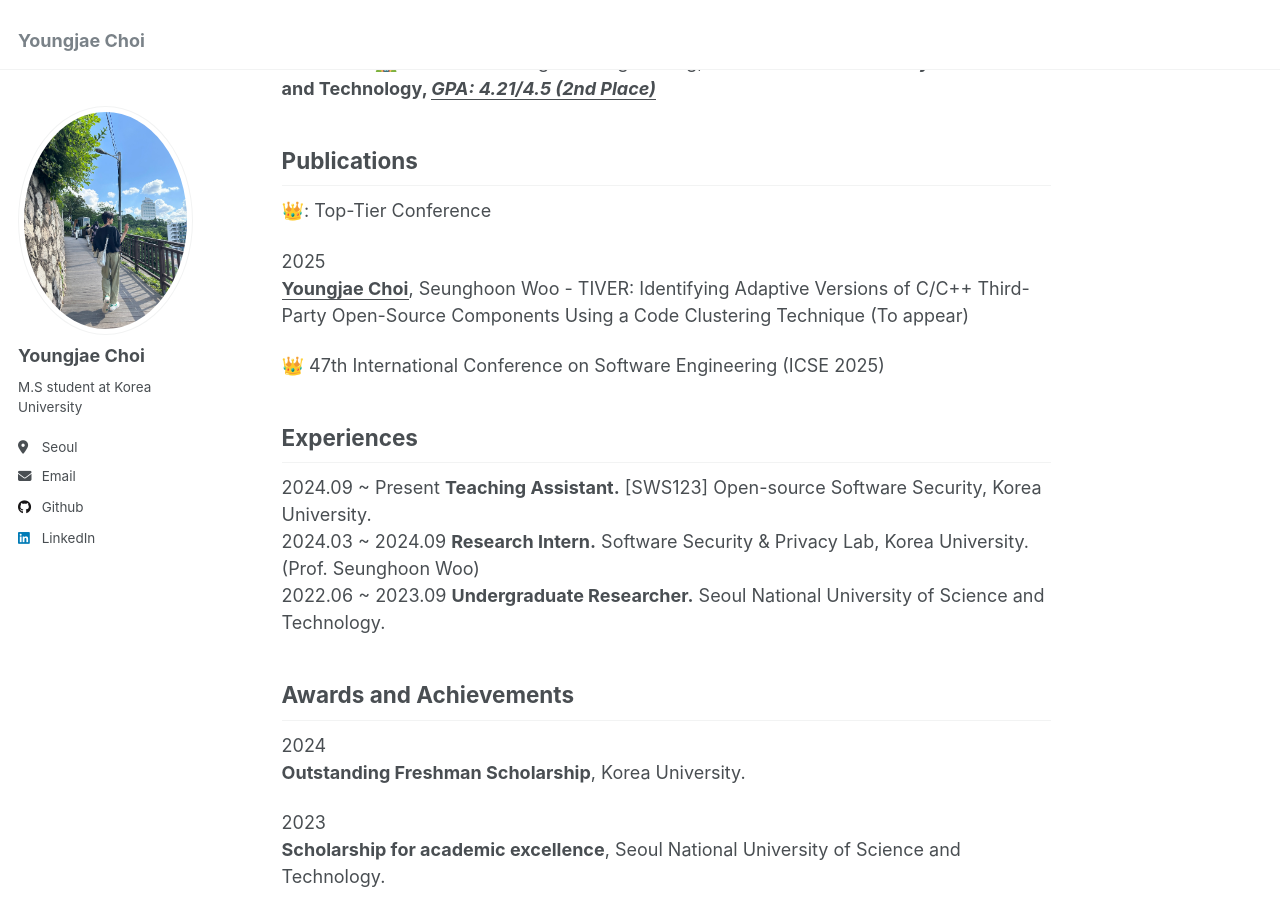
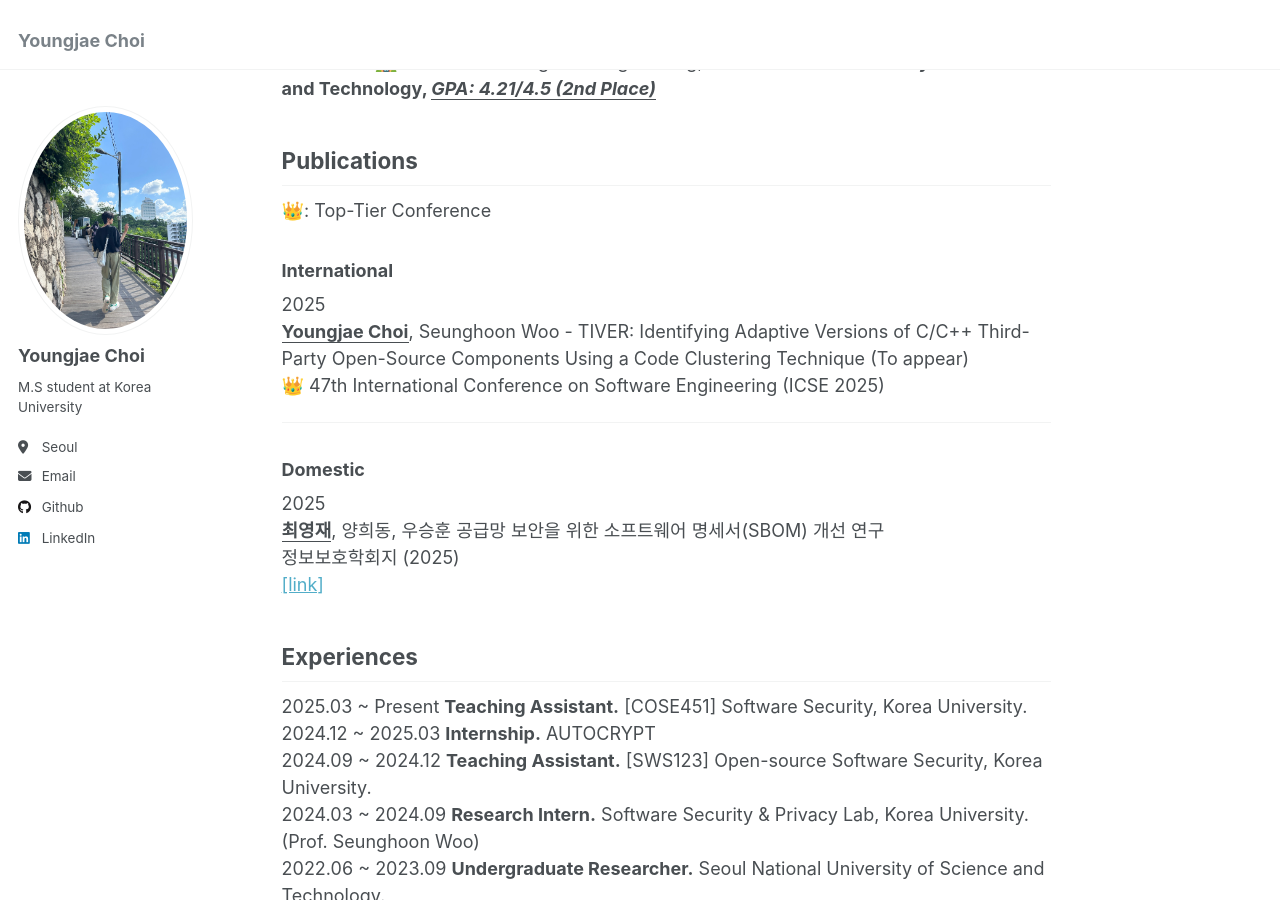
Before and after one commit to Genius-Choi/Genius-Choi.github.io, a Jekyll site: the page built from _pages/about.md, in a window 1280 px wide and 900 px high, scrolled down 304 px. Built offline with Jekyll 4.4.1, drawn with Linux system fonts in a browser that asks for light colours.

Commit message:
add pub and ex

```diff
--- a/_pages/about.md
+++ b/_pages/about.md
@@ -7,39 +7,46 @@ redirect_from:
   - /about.html
 ---
 <!-- Youngjae Choi -->
-✉️ youngjaechoi@korea.ac.kr \\
-    Feel free to email :)
+✉️ youngjaechoi@korea.ac.kr <br>
+Feel free to email :)
 
 ## Education
 
-2024.09 ~ 🏫 **M.S**. Computer Science and Engineering, **Korea University, Sortware Security & Privacy Lab. (Prof. Seunghoon Woo)**\\
-~ 2024.02 🏫 **B.S**. ICT Convergence Engineering, **Seoul National University of Science and Technology, *<u>GPA: 4.21/4.5 (2nd Place)</u>***
+2024.09 ~ 🏫 **M.S**. Computer Science and Engineering, **Korea University, Sortware Security & Privacy Lab. (Prof. Seunghoon Woo)**<br>
+~ 2024.02 🏫 **B.S**. ICT Convergence Engineering, **Seoul National University of Science and Technology, *<u>GPA: 4.21/4.5 (2nd Place)</u><br>***
 
 ## Publications
 👑: Top-Tier Conference
 
+### International
 <font size = 4>2025</font>
 
-**<u>Youngjae Choi</u>**, Seunghoon Woo - TIVER: Identifying Adaptive Versions of C/C++ Third-Party Open-Source Components Using a Code Clustering Technique (To appear)
+**<u>Youngjae Choi</u>**, Seunghoon Woo - TIVER: Identifying Adaptive Versions of C/C++ Third-Party Open-Source Components Using a Code Clustering Technique (To appear)<br>
+👑 47th International Conference on Software Engineering (ICSE 2025)
 
+---
 
+### Domestic
+<font size = 4>2025</font>
 
-👑 47th International Conference on Software Engineering (ICSE 2025)
+**<u>최영재</u>**, 양희동, 우승훈 공급망 보안을 위한 소프트웨어 명세서(SBOM) 개선 연구<br>정보보호학회지 (2025)<br>[[link]](https://www.dbpia.co.kr/journal/articleDetail?nodeId=NODE12088070)
 
 ## Experiences
 
-2024.09 ~ Present **Teaching Assistant.** [SWS123] Open-source Software Security, Korea University. \\
-2024.03 ~ 2024.09 **Research Intern.** Software Security & Privacy Lab, Korea University. (Prof. Seunghoon Woo) \\
+2025.03 ~ Present **Teaching Assistant.** [COSE451] Software Security, Korea University. <br>
+2024.12 ~ 2025.03 **Internship.** AUTOCRYPT <br>
+2024.09 ~ 2024.12 **Teaching Assistant.** [SWS123] Open-source Software Security, Korea University. <br>
+2024.03 ~ 2024.09 **Research Intern.** Software Security & Privacy Lab, Korea University. (Prof. Seunghoon Woo) <br>
 2022.06 ~ 2023.09 **Undergraduate Researcher.** Seoul National University of Science and Technology.
 
 ## Awards and Achievements
-<font size = 4>2024</font>
-**Outstanding Freshman Scholarship**, Korea University.
-<font size = 4>2023</font>
-**Scholarship for academic excellence**, Seoul National University of Science and Technology.
-<font size = 4>2022</font>
-**Governments Business Scholarship**, Seoul National University of Science and Technology.\\
-**Excellence Award**, Book review contest, Seoul National University of Science and Technology.\\
+<font size = 4>2024</font><br>
+**Outstanding Freshman Scholarship**, Korea University.<br>
+<font size = 4>2023</font><br>
+**Scholarship for academic excellence**, Seoul National University of Science and Technology.<br>
+<font size = 4>2022</font><br>
+**Governments Business Scholarship**, Seoul National University of Science and Technology.<br>
+**Excellence Award**, Book review contest, Seoul National University of Science and Technology.<br>
 **KISTI Director’s Award**, Korea Institute of Science and Technology Information.
 
 ## Research Interests
@@ -49,7 +56,7 @@ redirect_from:
 - Software Composition Analysis
 
 ## Languages
-Korean\\
+Korean<br>
 English (TOEIC 915)
 
 ## Projects
```
